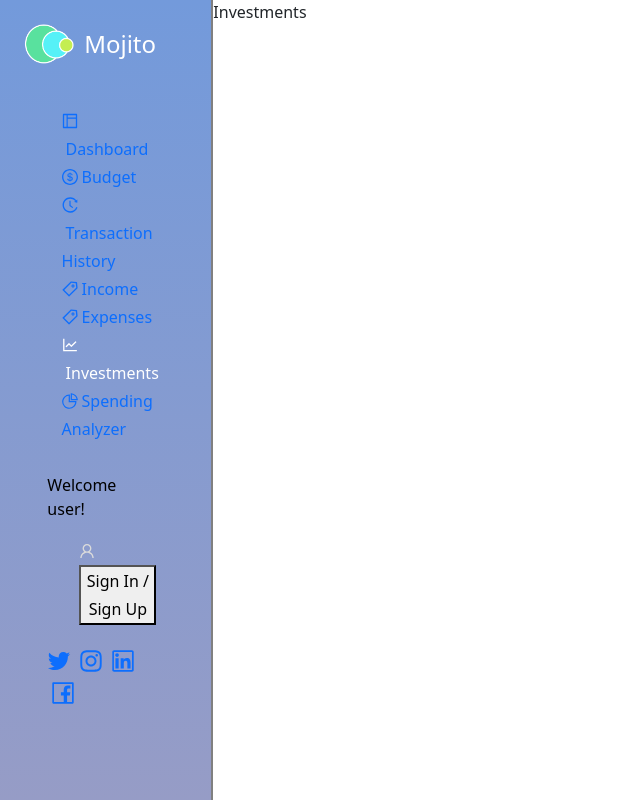
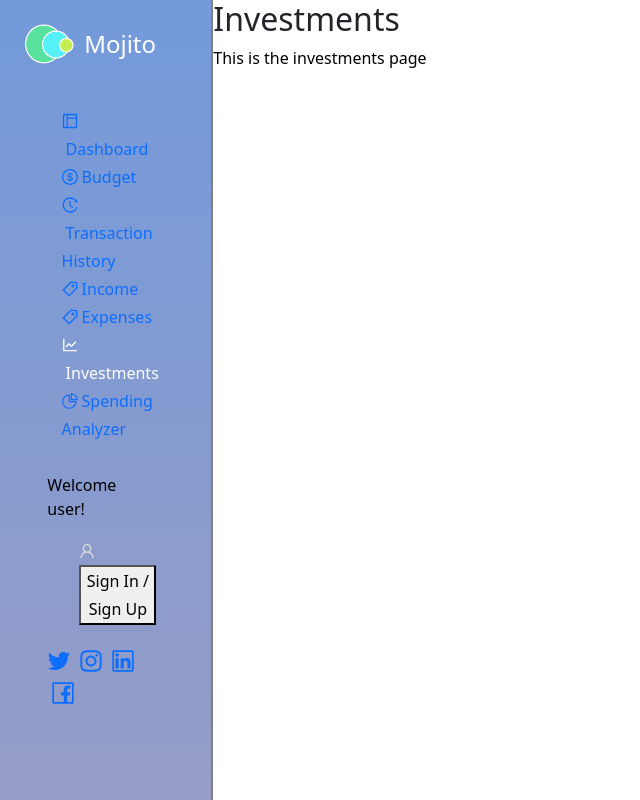
Before and after one commit to Trevor-Fagan/Mojito, a React (Create React App) app in the folder frontend/: page /investments in a window 1280 px wide. Shown: the whole page, without its empty margins (0-640 px from the left). Built offline with nearby package versions, Linux system fonts and the light colour scheme; no server answers.

Commit message:
Working for Miguel :)

```diff
--- a/frontend/package.json
+++ b/frontend/package.json
@@ -24,7 +24,7 @@
     "react-plaid-link": "^3.2.1",
     "react-router-dom": "^5.0.0",
     "react-scripts": "^4.0.1",
-    "recharts": "^2.1.8",
+    "recharts": "^2.1.9",
     "typescript": "^4.0.3",
     "web-vitals": "^0.2.4"
   },
--- a/frontend/src/MojitoComponents/pages/Investments.js
+++ b/frontend/src/MojitoComponents/pages/Investments.js
@@ -1,7 +1,22 @@
 import React from 'react';
+import { LineChart, Line } from 'recharts';
+
+const data = [{name: 'Page A', uv: 400, pv: 2400, amt: 2400}];
+
+const renderLineChart = (
+  <LineChart width={400} height={400} data={data}>
+    <Line type="monotone" dataKey="uv" stroke="#8884d8" />
+  </LineChart>
+);
 
 const Investments = () => {
-  return <div>Investments</div>;
+  return(
+  <div>
+    <h2>Investments</h2>
+
+    <p>This is the investments page</p>
+  </div>
+  );
 };
 
 export default Investments;
```
Also changed, not shown: 1 other file (tests, documents, lock files or other folders).
